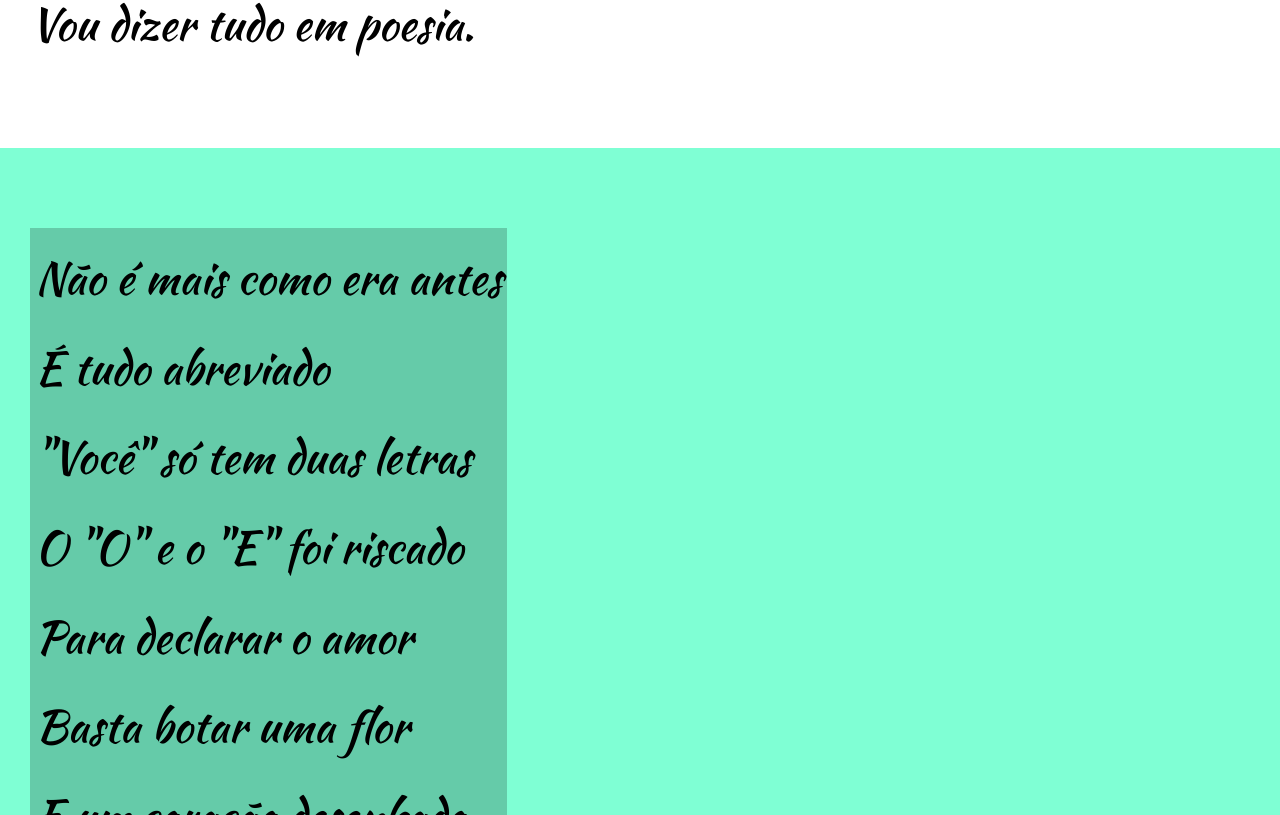
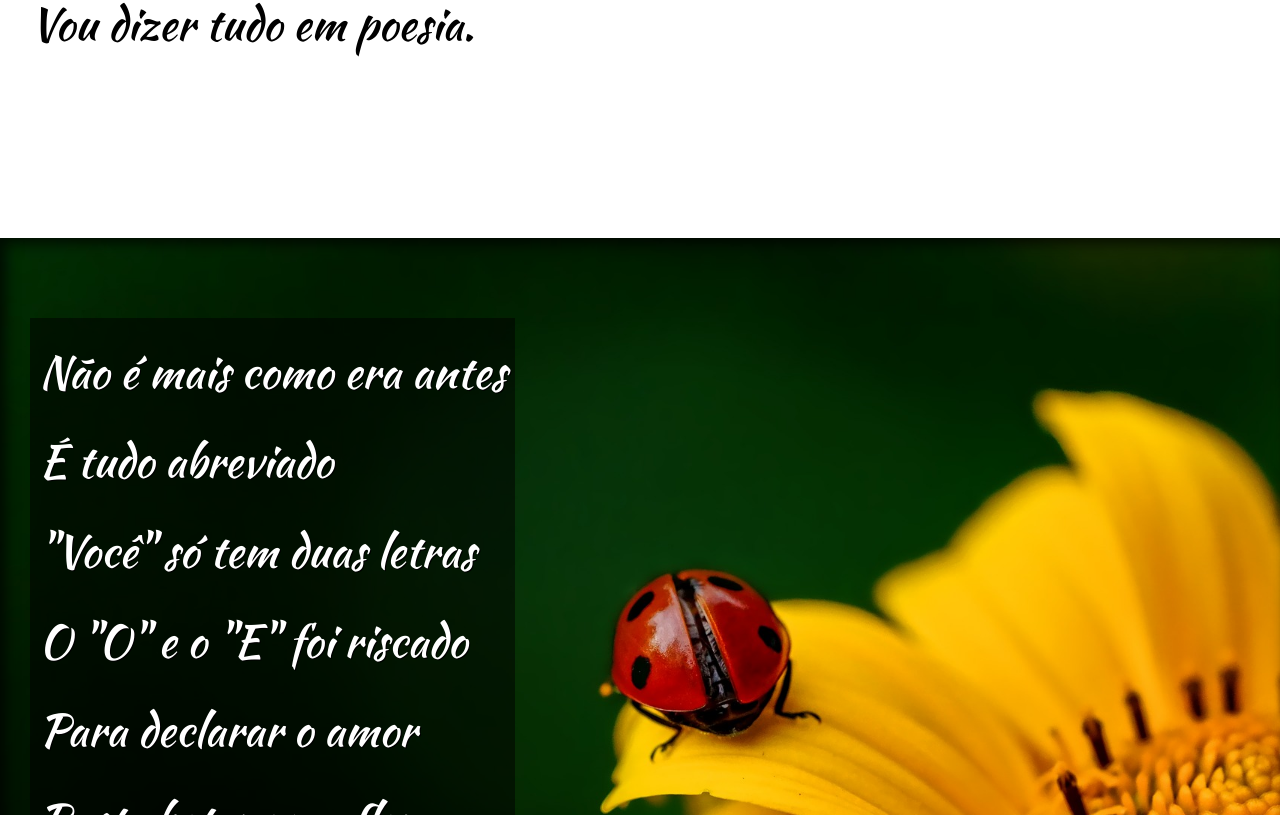
Before and after one commit to EduardoFerreira-dev/html-css, a plain HTML site: page desafios/d012/index.html in a window 1280 px wide. Shown: the part 905-1720 px from the top of the page. Drawn offline with Linux system fonts and the light colour scheme; a web font is replaced by a local one.

Commit message:
atualização de CSS

```diff
--- a/desafios/d012/index.html
+++ b/desafios/d012/index.html
@@ -28,7 +28,7 @@
     </section>
 
 
-    <section class="image">
+    <section class="image" id="image1">
         <p>
             Não é mais como era antes <br>
             É tudo abreviado <br>
@@ -64,7 +64,7 @@
 
 
 
-    <section class="image">
+    <section class="image" id="image2">
         <p>
             Tenho saudade das cartas <br>
             Escritas com a própria mão <br>
--- a/desafios/d012/style.css
+++ b/desafios/d012/style.css
@@ -60,6 +60,10 @@ section {
     font-size: 3.5vw;
 }
 
+section > p {
+    padding-bottom: 2em;
+}
+
 section.normal {
     background-color: white;
     color: black;
@@ -67,13 +71,35 @@ section.normal {
 
 section.image{
     background-color: aquamarine;
-    color:black;
+    color:rgb(255, 255, 255);
+    box-shadow: inset 6px 6px 13px 0px rgba(0, 0, 0, 0.708);
 }
 
 section.image > p {
-    background-color: rgba(0, 0, 0, 0.204);
+    background-color: rgba(0, 0, 0, 0.514);
     display: inline-block;
-    padding: 5px;
+    padding: 9px;
+    text-shadow: 1px 1px 0px black;
+    background-size: cover;
+    background-repeat: no-repeat;
+    background-attachment: fixed;
+}
+
+section#image1 {
+    height: 100vh;
+    background-image: url(imagens/background001.jpg);
+    background-position: right center;
+    background-size: cover;
+    background-repeat: no-repeat;
+    background-attachment: fixed;
+}
+
+section#image2 {
+    height: 100vh;
+    background-image: url(imagens/background002.jpg);
+    background-size: cover;
+    background-repeat: no-repeat;
+    background-attachment: fixed;
 }
 
 footer {
```
